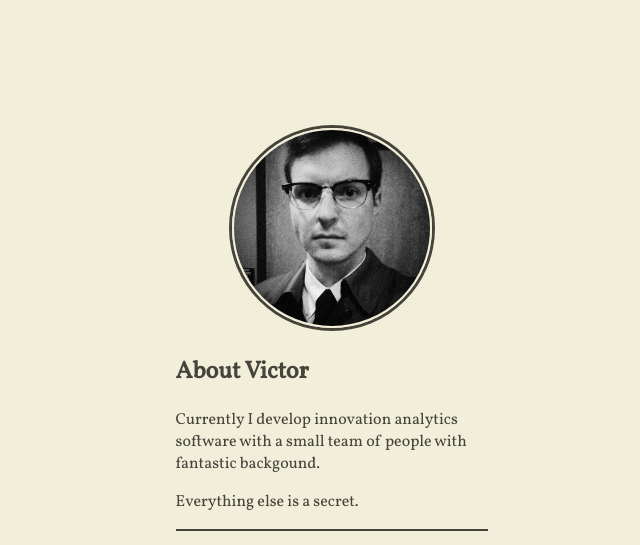
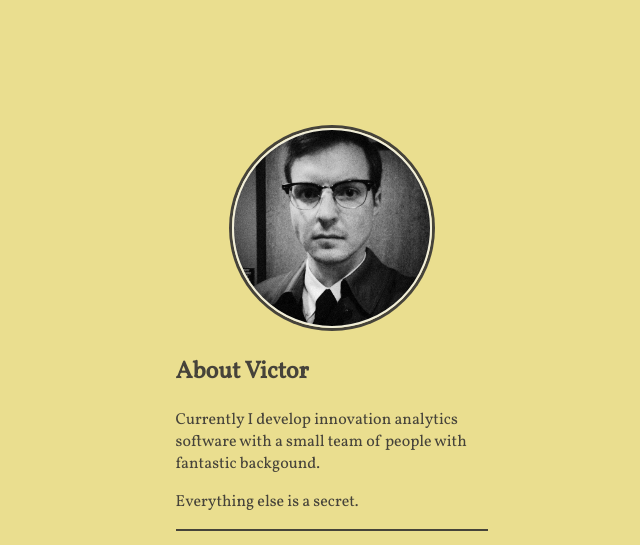
Before and after one commit to victorkashirin/victorkashirin.github.io, a plain HTML site: page index.html in a window 1280 px wide. Shown: the top 545 px of the page, without its empty margins (308-948 px from the left). Drawn offline with Linux system fonts and the light colour scheme.

Commit message:
Changed background

```diff
--- a/css/main.css
+++ b/css/main.css
@@ -1,7 +1,8 @@
 body {
     font-family: 'Vollkorn', serif;
     color: #46433A;
-    background-color: #F1EED9;
+    /*background-color: #F1EED9;*/
+    background-color: #EADE8F;
 }
 
 header, main {
```
